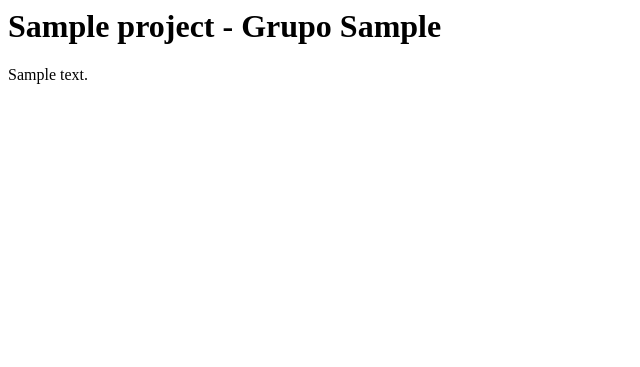
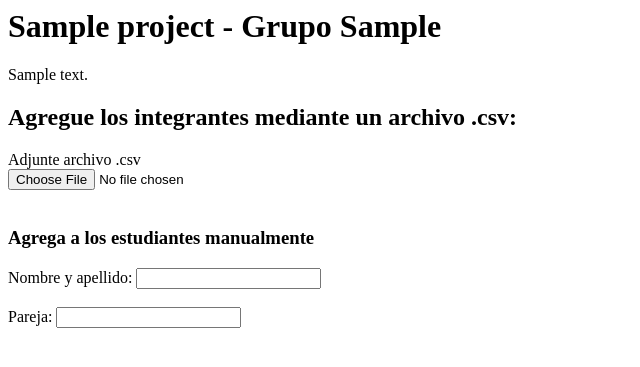
Before and after one commit to Miguelisius/FeedCycle, a Django app: template myapp/templates/registration/project_detail.html in a window 1280 px wide. Shown: the top 367 px of the page, without its empty margins (0-640 px from the left). Run offline with Django 3.2, Linux system fonts and the light colour scheme; the template is opened without the code that fills it: most values are stand-ins (such as "Sample title", 1, 10 or a date in 2020).

Commit message:
Inicio de html de project_detail

```diff
--- a/myapp/templates/registration/project_detail.html
+++ b/myapp/templates/registration/project_detail.html
@@ -11,5 +11,19 @@
         <h1>{{ project.title }} - Grupo {{ grupo.numero_grupo }}</h1>
         <p>{{ project.description }}</p>
     </div>
+    <div>
+        <h2>Agregue los integrantes mediante un archivo .csv: </h2>
+        <label for="archivo>">Adjunte archivo .csv</label><div></div>
+        <input type="file" name="archivo" id="archivo" accept=".csv" required><br><br>
+
+        <h3>Agrega a los estudiantes manualmente</h3>
+        <form method="POST">
+            {% csrf_token %}
+            <label for="nombre">Nombre y apellido:</label>
+            <input type="text" name="nombre" id="nombre" required><br><br>
+
+            <label for="pareja">Pareja:</label>
+            <input type="number" name="pareja" id="pareja" required><br><br>
+        </form>
 </body>
 </html>
```
Also changed, not shown: myapp/views.py (+0 -14 lines), db-LAPTOP-1S142KIH.sqlite3 (added).
